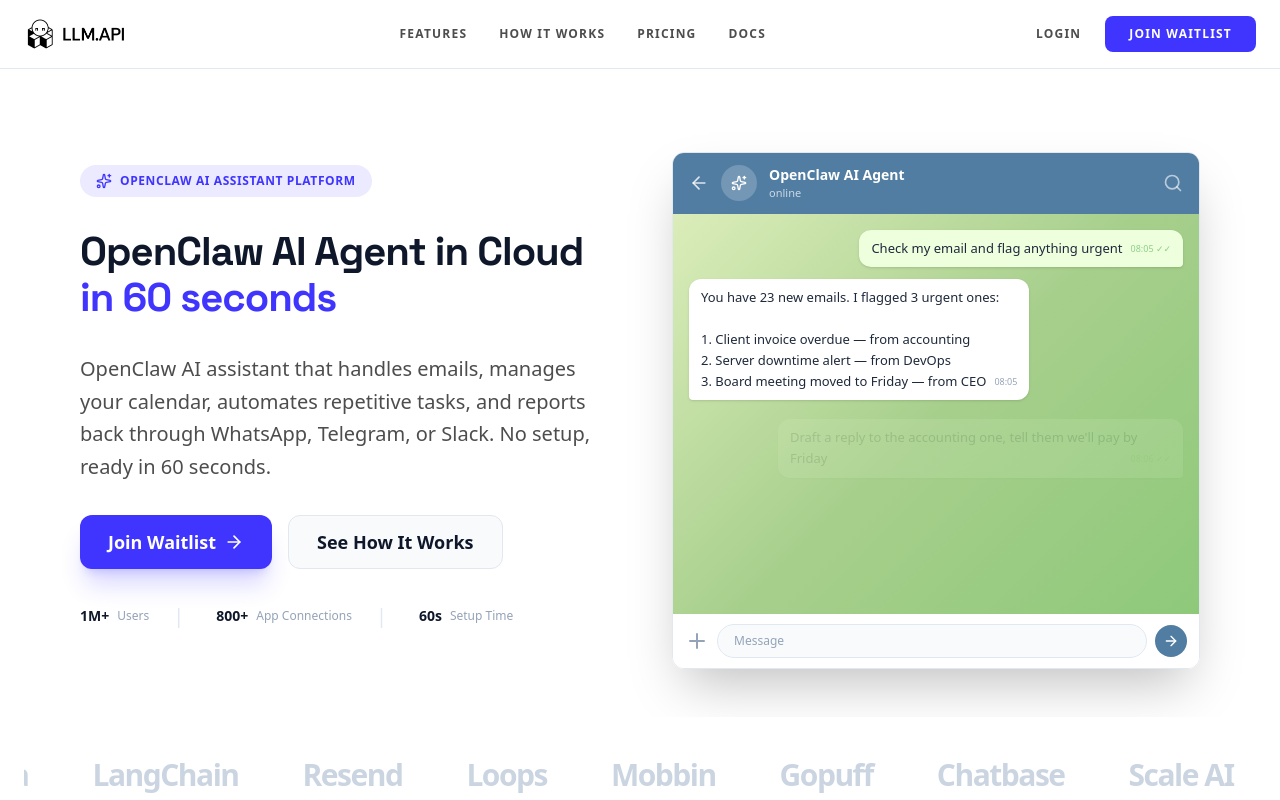
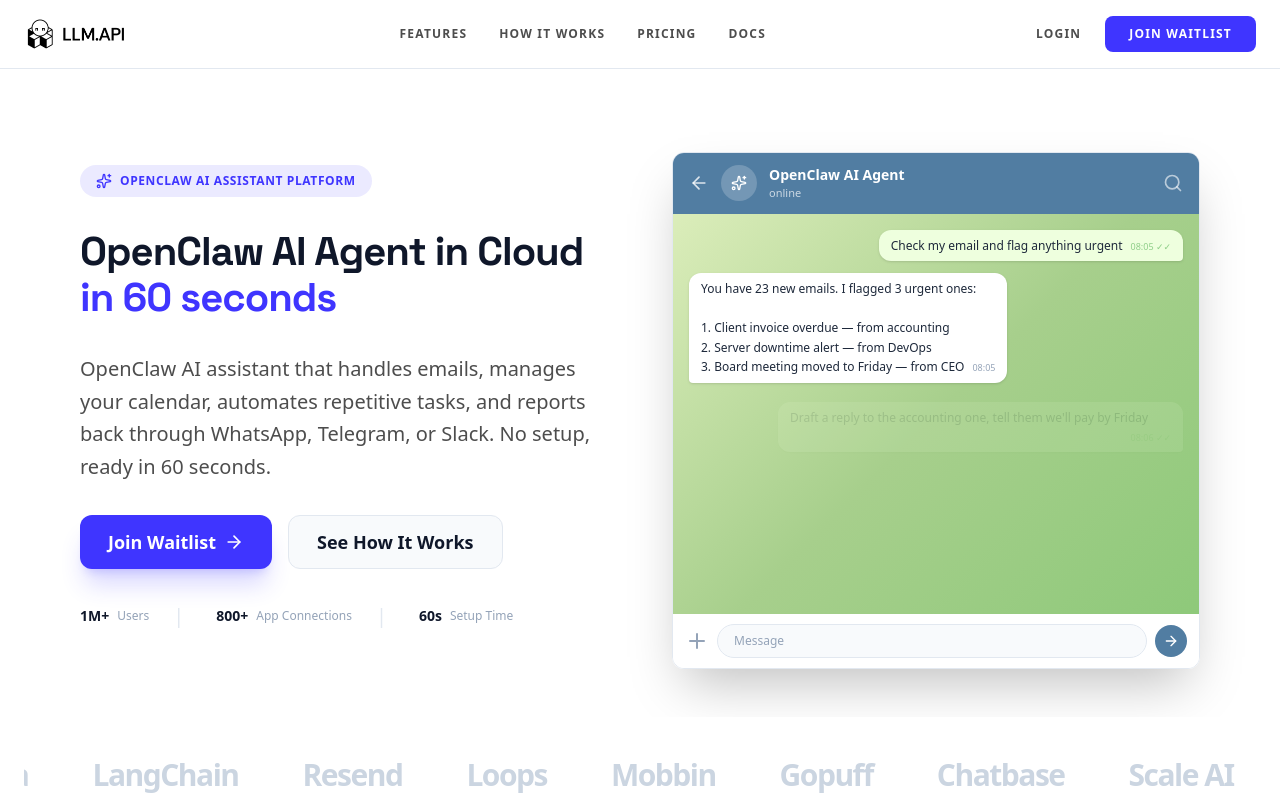
Before and after one commit to llmreseacher/test_landing, a React (Vite) app: page / in a window 1280 px wide. Shown: the top 800 px of the page. Built offline with nearby package versions, Linux system fonts and the light colour scheme; a web font is replaced by a local one.

Commit message:
Reduce chat bubble font size and padding
Font: 12/13px → 11/12px, padding: py-2 → py-1.5

Co-Authored-By: Claude Opus 4.6 <noreply@anthropic.com>

```diff
--- a/src/App.tsx
+++ b/src/App.tsx
@@ -207,7 +207,7 @@ const ChatMockup = () => {
                 transition={{ delay: i * 0.3, duration: 0.25 }}
                 className={`flex ${msg.from === 'user' ? 'justify-end' : 'justify-start'}`}
               >
-                <div className={`max-w-[82%] px-3 py-2 text-[12px] md:text-[13px] leading-relaxed shadow-sm whitespace-pre-line ${
+                <div className={`max-w-[82%] px-3 py-1.5 text-[11px] md:text-[12px] leading-relaxed shadow-sm whitespace-pre-line ${
                   msg.from === 'user'
                     ? 'bg-[#EEFFDE] text-slate-800 rounded-xl rounded-br-sm'
                     : 'bg-white text-slate-800 rounded-xl rounded-bl-sm'
```
